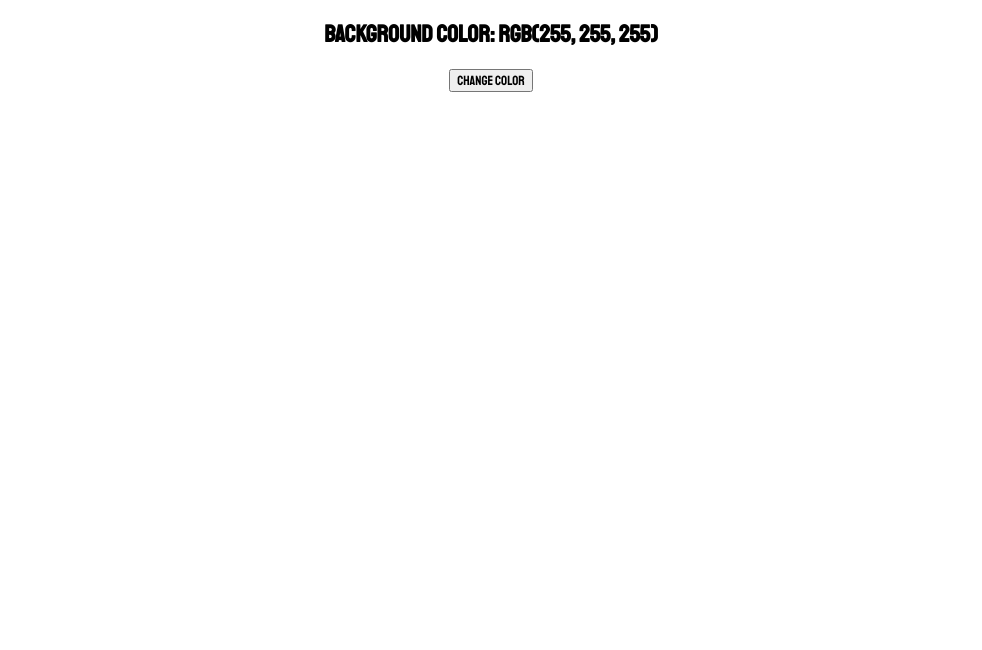
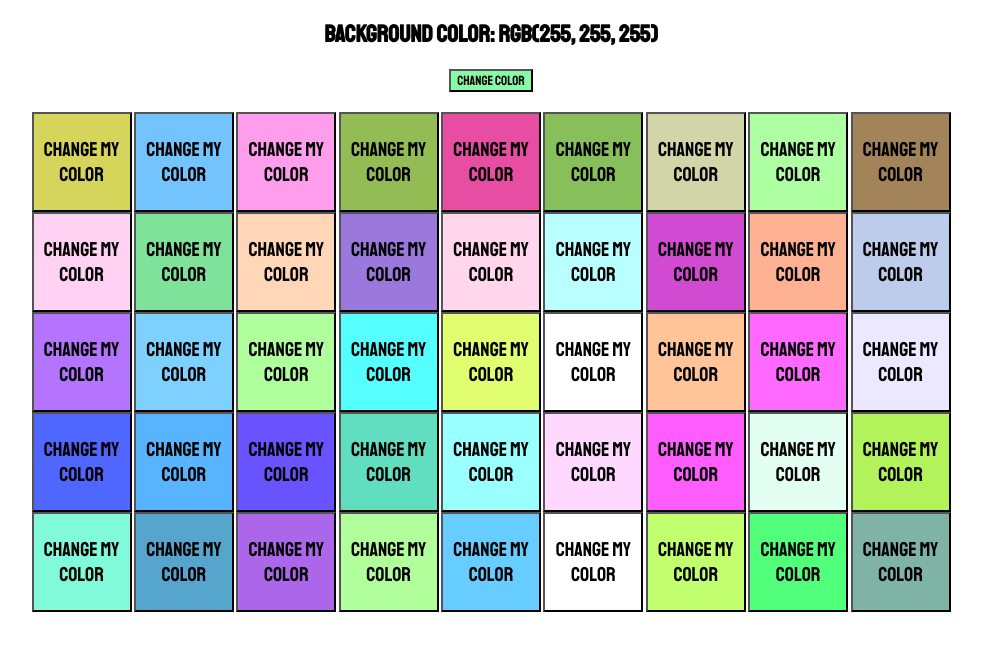
Before and after one commit to ricardowgomes/DOM-Random-Color, a plain HTML site: page index.html in a window 1280 px wide. Shown: the part 64-714 px from the top of the page, without its empty margins (149-1131 px from the left). Drawn offline with Linux system fonts and the light colour scheme.

Commit message:
second commit

```diff
--- a/app.css
+++ b/app.css
@@ -2,3 +2,9 @@
   font-family: 'Staatliches', cursive;
   text-align: center;
 }
+
+#buttonChange {
+  width: 100px;
+  height: 100px;
+  font-size: 20px
+}
--- a/app.js
+++ b/app.js
@@ -3,7 +3,6 @@ const h2 = document.querySelector('h2');
 
 button.addEventListener('click', () => {
   const newColor = randomColor()
-  console.log(newColor)
   button.style.backgroundColor = newColor[2];
   document.getElementById('random-color').style.color = newColor[1]
   document.body.style.backgroundColor = newColor[0];
@@ -23,3 +22,13 @@ const randomColor = () => {
 
   return arr
 }
+
+const buttons = document.querySelectorAll('button');
+
+for (let button of buttons) {
+  const newColor = randomColor()
+  button.style.backgroundColor = newColor[2]
+  button.addEventListener("click", () => {
+    button.style.color = newColor[1]
+  })
+}
--- a/index.html
+++ b/index.html
@@ -19,6 +19,70 @@
   <h1 id="random-color">Random Color </h1>
   <h2>Background Color: rgb(255, 255, 255)</h2>
   <button id="button">Change Color</button>
+  <br>
+  <br>
+  <div>
+    <button id="buttonChange">Change My Color</button>
+    <button id="buttonChange">Change My Color</button>
+    <button id="buttonChange">Change My Color</button>
+    <button id="buttonChange">Change My Color</button>
+    <button id="buttonChange">Change My Color</button>
+    <button id="buttonChange">Change My Color</button>
+    <button id="buttonChange">Change My Color</button>
+    <button id="buttonChange">Change My Color</button>
+    <button id="buttonChange">Change My Color</button>
+  </div>
+
+  <div>
+    <button id="buttonChange">Change My Color</button>
+    <button id="buttonChange">Change My Color</button>
+    <button id="buttonChange">Change My Color</button>
+    <button id="buttonChange">Change My Color</button>
+    <button id="buttonChange">Change My Color</button>
+    <button id="buttonChange">Change My Color</button>
+    <button id="buttonChange">Change My Color</button>
+    <button id="buttonChange">Change My Color</button>
+    <button id="buttonChange">Change My Color</button>
+  </div>
+
+  <div>
+    <button id="buttonChange">Change My Color</button>
+    <button id="buttonChange">Change My Color</button>
+    <button id="buttonChange">Change My Color</button>
+    <button id="buttonChange">Change My Color</button>
+    <button id="buttonChange">Change My Color</button>
+    <button id="buttonChange">Change My Color</button>
+    <button id="buttonChange">Change My Color</button>
+    <button id="buttonChange">Change My Color</button>
+    <button id="buttonChange">Change My Color</button>
+  </div>
+
+  <div>
+    <button id="buttonChange">Change My Color</button>
+    <button id="buttonChange">Change My Color</button>
+    <button id="buttonChange">Change My Color</button>
+    <button id="buttonChange">Change My Color</button>
+    <button id="buttonChange">Change My Color</button>
+    <button id="buttonChange">Change My Color</button>
+    <button id="buttonChange">Change My Color</button>
+    <button id="buttonChange">Change My Color</button>
+    <button id="buttonChange">Change My Color</button>
+  </div>
+
+  <div>
+    <button id="buttonChange">Change My Color</button>
+    <button id="buttonChange">Change My Color</button>
+    <button id="buttonChange">Change My Color</button>
+    <button id="buttonChange">Change My Color</button>
+    <button id="buttonChange">Change My Color</button>
+    <button id="buttonChange">Change My Color</button>
+    <button id="buttonChange">Change My Color</button>
+    <button id="buttonChange">Change My Color</button>
+    <button id="buttonChange">Change My Color</button>
+  </div>
+
+
+
   <script src="./app.js"></script>
 </body>
 
```
